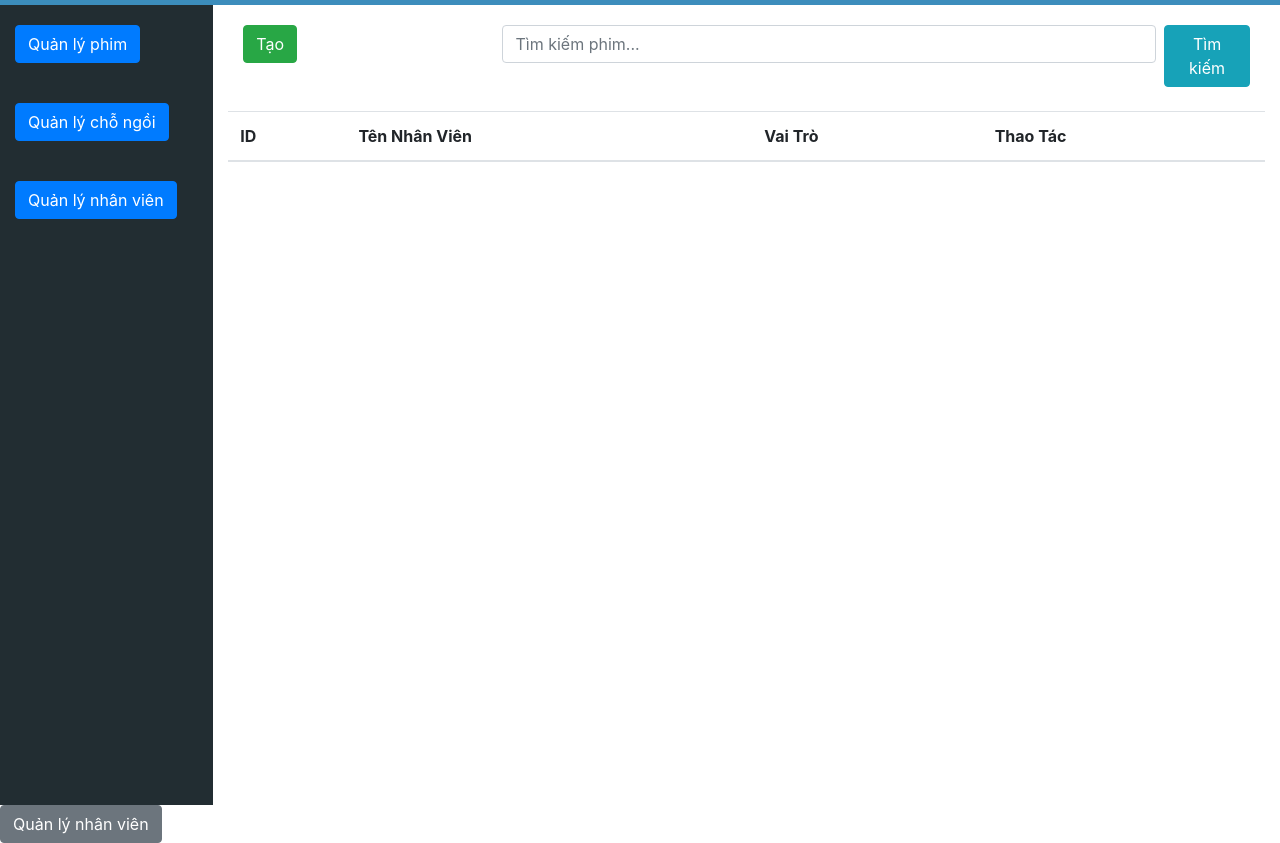
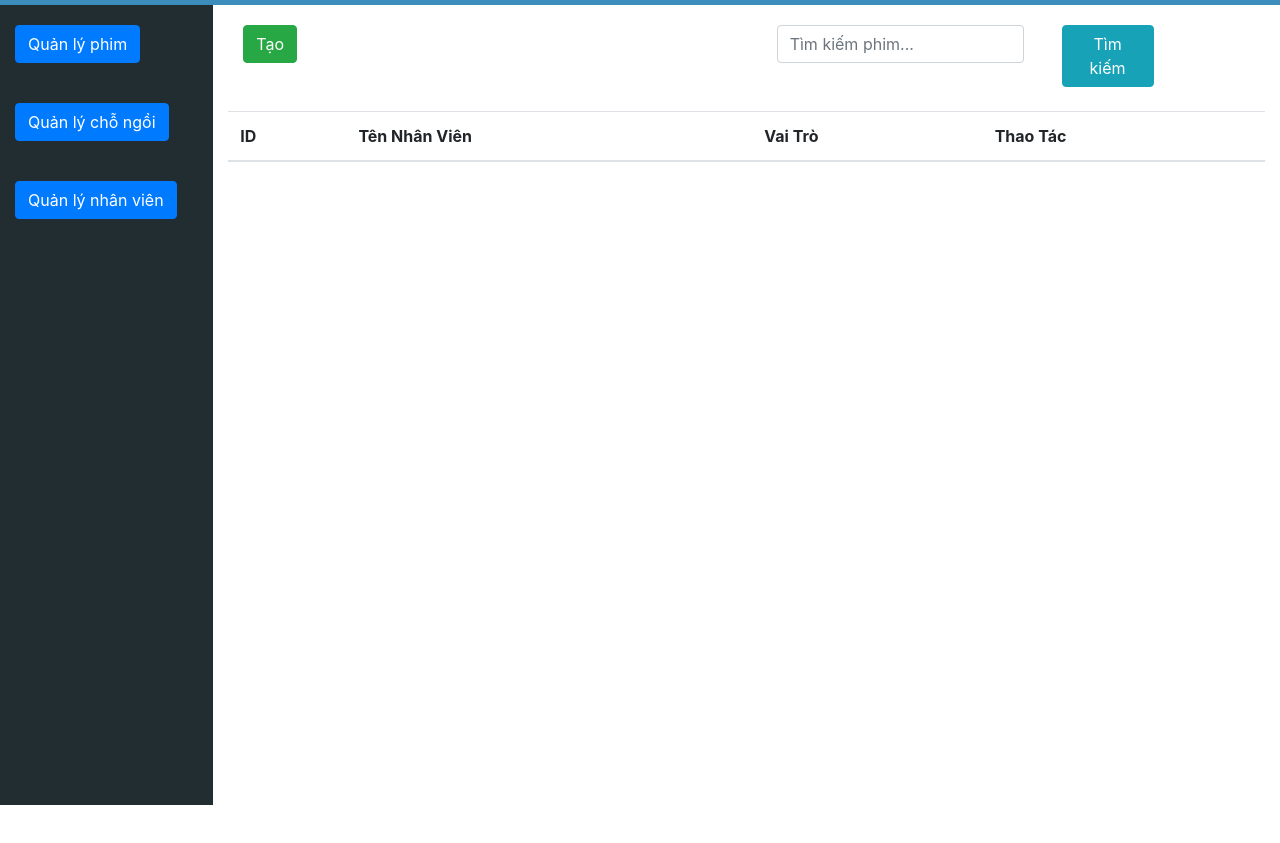
Before and after one commit to EOKAYTI/Film-Management, a plain HTML site: page staff.html in a window 1280 px wide. Shown: the part 51-894 px from the top of the page. After the commit the page ends 856 px from the top, so only its background shows below. Drawn offline with Linux system fonts and the light colour scheme.

Commit message:
fix size search bar and button search

```diff
--- a/staff.html
+++ b/staff.html
@@ -33,14 +33,18 @@
             <div class="col-10">
                 <!-- Dòng thứ 1-->
                 <div class="row row_1 mb-4">
-                    <div class="col-md-3">
-                        <button class="btn btn-success" data-target="#employeeManagementModal" data-toggle="modal">
+                    <div class="col-md-6">
+                        <button class="btn btn-success" data-target="#mainModal" data-toggle="modal">
                             Tạo
                         </button>
                     </div>
-                    <div class="col-md-9 d-flex">
+                    <div class="col-md-6 d-flex">
+                        <div class="col-md-7 d-flex">
                             <input type="text" class="form-control mr-2" placeholder="Tìm kiếm phim...">
+                        </div>
+                        <div class="col-md-3">
                             <button class="btn btn-info">Tìm kiếm</button>
+                        </div>
                     </div>
                 </div>
                 <!-- Dòng thứ 2-->
@@ -94,14 +98,10 @@
             </div>
         </div>
     </div>
-    <!-- Staff Modal -->
-    <!-- Button trigger modal -->
-<button type="button" class="btn btn-secondary" data-toggle="modal" data-target="#employeeManagementModal">
-    Quản lý nhân viên
-  </button>
 
     <!-- Modal -->
-  <div class="modal fade" id="employeeManagementModal" tabindex="-1" role="dialog" aria-labelledby="employeeManagementModalLabel" aria-hidden="true">
+    <div class="modal fade" id="employeeManagementModal" tabindex="-1" role="dialog"
+        aria-labelledby="employeeManagementModalLabel" aria-hidden="true">
         <div class="modal-dialog" role="document">
             <div class="modal-content">
                 <div class="modal-header">
```
Also changed, not shown: index.html (+8 -4 lines), seat.html (+9 -5 lines). Lines whose indentation alone changed are shown as unchanged.
